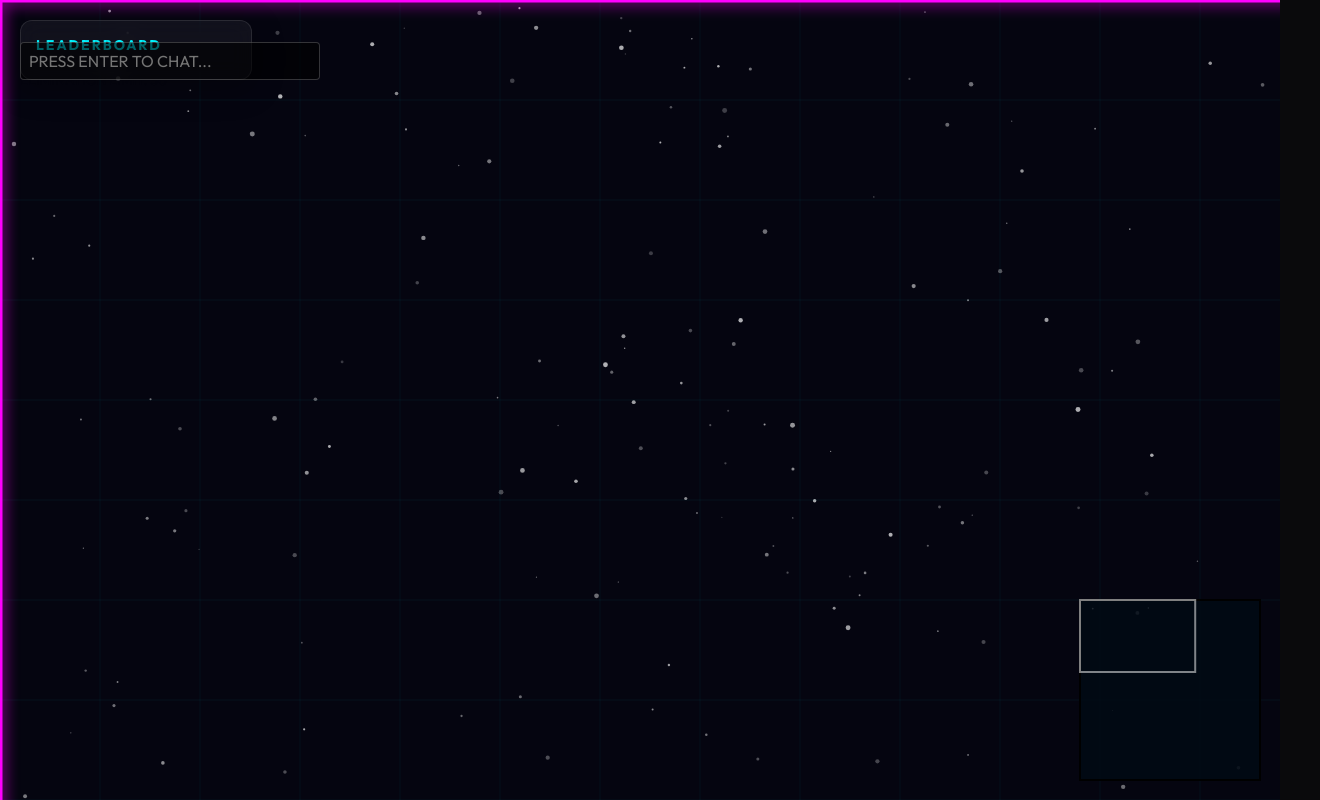
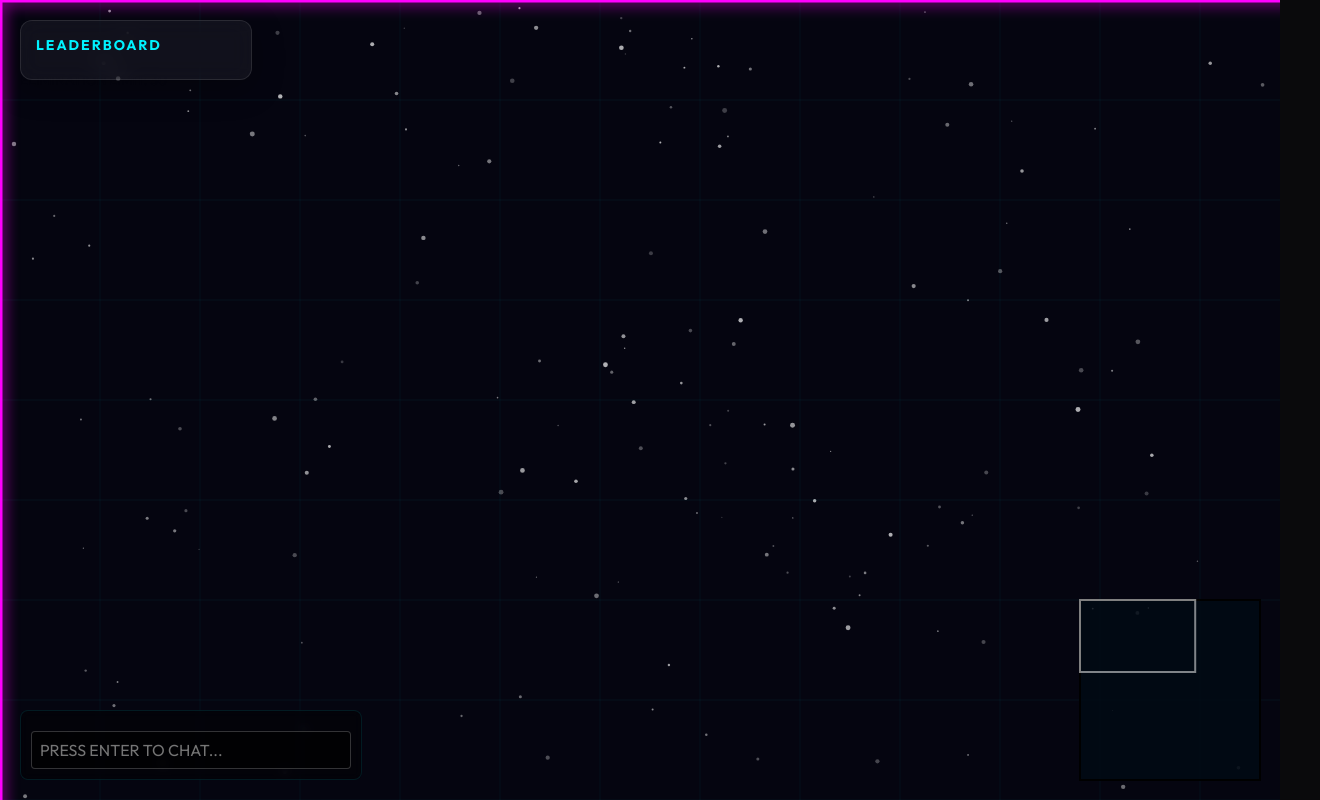
Before and after one commit to bilalms10/Neon-Striker-Online, a website built with Vite: page client/index.html in a window 1280 px wide. Both pictures are taken after a click on the button "DEPLOY". Shown: the whole page, 1320 px wide, since content can reach past the window. Built offline with nearby package versions, Linux system fonts and the light colour scheme; animation ran at ten frames a second; files whose address does not match are found by name.

Commit message:
Move chat bar to bottom-left and update UI styling

```diff
--- a/client/src/style.css
+++ b/client/src/style.css
@@ -23,9 +23,11 @@ body {
   top: 0;
   left: 0;
   width: 100%;
+  height: 100%;
   padding: 20px;
   pointer-events: none;
   z-index: 10;
+  box-sizing: border-box;
 }
 
 #leaderboard {
@@ -113,9 +115,14 @@ body {
   position: absolute;
   bottom: 20px;
   left: 20px;
-  width: 300px;
+  width: 320px;
   font-family: 'Outfit', sans-serif;
   pointer-events: auto;
+  background: rgba(0, 0, 0, 0.4);
+  backdrop-filter: blur(5px);
+  border-radius: 8px;
+  padding: 10px;
+  border: 1px solid rgba(0, 243, 255, 0.1);
 }
 
 #chat-messages {
```
